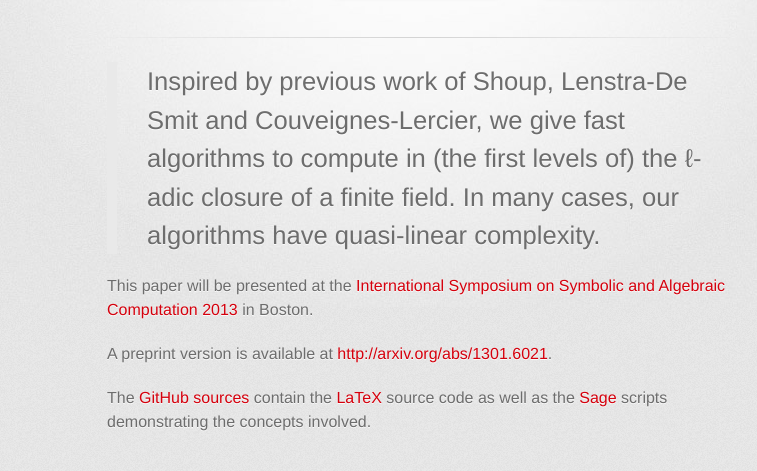
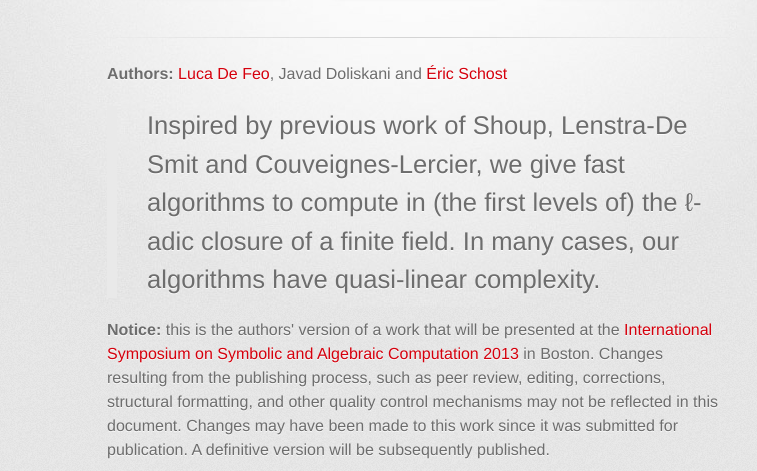
Before and after one commit to defeo/towers, a plain HTML site: page index.html in a window 1280 px wide. Shown: the part 266-737 px from the top of the page, without its empty margins (223-980 px from the left). Drawn offline with Linux system fonts and the light colour scheme; a web font is replaced by a local one.

```diff
--- a/index.html
+++ b/index.html
@@ -31,14 +31,16 @@
         <hr>
 
         <section id="main_content">
-          <blockquote>
+          <p><strong>Authors:</strong> <a href="http://defeo.github.io">Luca De Feo</a>, Javad Doliskani and <a href="http://www.csd.uwo.ca/%7Eeschost/">Éric Schost</a></p>
+
+<blockquote>
 <p>Inspired by previous work of Shoup, Lenstra-De Smit and
  Couveignes-Lercier, we give fast algorithms to compute in (the first
  levels of) the ℓ-adic closure of a finite field. In many cases,
  our algorithms have quasi-linear complexity.</p>
 </blockquote>
 
-<p>This paper will be presented at the <a href="http://www.issac-conference.org/2013/">International Symposium on Symbolic and Algebraic Computation 2013</a> in Boston.</p>
+<p><strong>Notice:</strong> this is the authors' version of a work that will be presented at the <a href="http://www.issac-conference.org/2013/">International Symposium on Symbolic and Algebraic Computation 2013</a> in Boston. Changes resulting from the publishing process, such as peer review, editing, corrections, structural formatting, and other quality control mechanisms may not be reflected in this document. Changes may have been made to this work since it was submitted for publication. A definitive version will be subsequently published.</p>
 
 <p>A preprint version is available at <a href="http://arxiv.org/abs/1301.6021">http://arxiv.org/abs/1301.6021</a>.</p>
 
--- a/params.json
+++ b/params.json
@@ -1 +1 @@
-{"name":"Fast algorithms for ℓ-adic towers over finite fields","tagline":"research paper presented at ISSAC 2013","body":">  Inspired by previous work of Shoup, Lenstra-De Smit and\r\n>  Couveignes-Lercier, we give fast algorithms to compute in (the first\r\n>  levels of) the &#8467;-adic closure of a finite field. In many cases,\r\n>  our algorithms have quasi-linear complexity.\r\n\r\nThis paper will be presented at the [International Symposium on Symbolic and Algebraic Computation 2013](http://www.issac-conference.org/2013/) in Boston.\r\n\r\nA preprint version is available at <http://arxiv.org/abs/1301.6021>.\r\n\r\nThe [GitHub sources](http://github.com/defeo/towers) contain the [LaTeX](http://www.latex-project.org/) source code as well as the [Sage](http://www.sagemath.org/) scripts demonstrating the concepts involved.\r\n","google":"","note":"Don't delete this file! It's used internally to help with page regeneration."}
+{"name":"Fast algorithms for ℓ-adic towers over finite fields","tagline":"research paper presented at ISSAC 2013","body":"**Authors:** [Luca De Feo](http://defeo.github.io), Javad Doliskani and [Éric Schost](http://www.csd.uwo.ca/~eschost/)\r\n\r\n>  Inspired by previous work of Shoup, Lenstra-De Smit and\r\n>  Couveignes-Lercier, we give fast algorithms to compute in (the first\r\n>  levels of) the &#8467;-adic closure of a finite field. In many cases,\r\n>  our algorithms have quasi-linear complexity.\r\n\r\n**Notice:** this is the authors' version of a work that will be presented at the [International Symposium on Symbolic and Algebraic Computation 2013](http://www.issac-conference.org/2013/) in Boston. Changes resulting from the publishing process, such as peer review, editing, corrections, structural formatting, and other quality control mechanisms may not be reflected in this document. Changes may have been made to this work since it was submitted for publication. A definitive version will be subsequently published.\r\n\r\nA preprint version is available at <http://arxiv.org/abs/1301.6021>.\r\n\r\nThe [GitHub sources](http://github.com/defeo/towers) contain the [LaTeX](http://www.latex-project.org/) source code as well as the [Sage](http://www.sagemath.org/) scripts demonstrating the concepts involved.","google":"","note":"Don't delete this file! It's used internally to help with page regeneration."}
```
